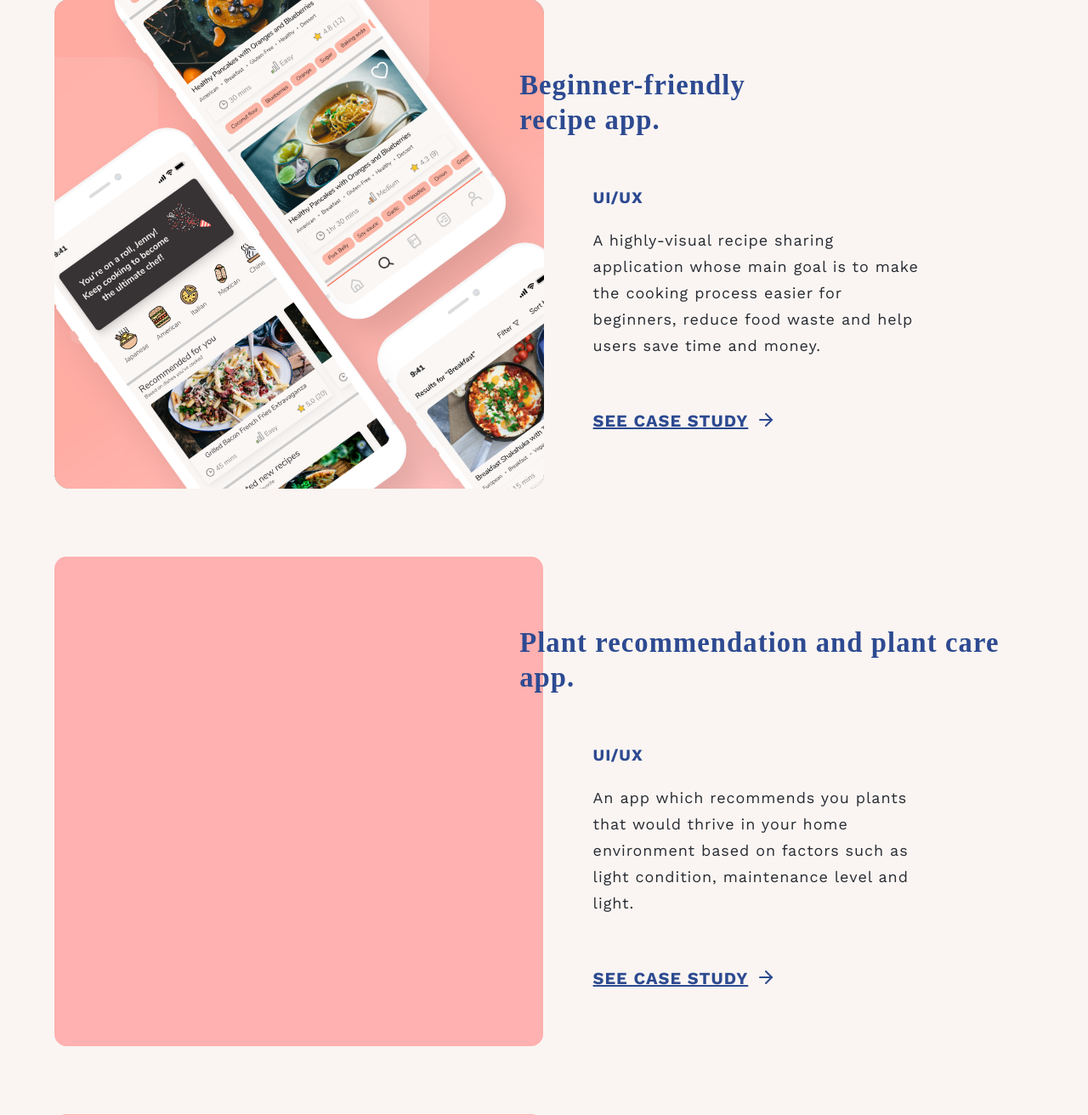
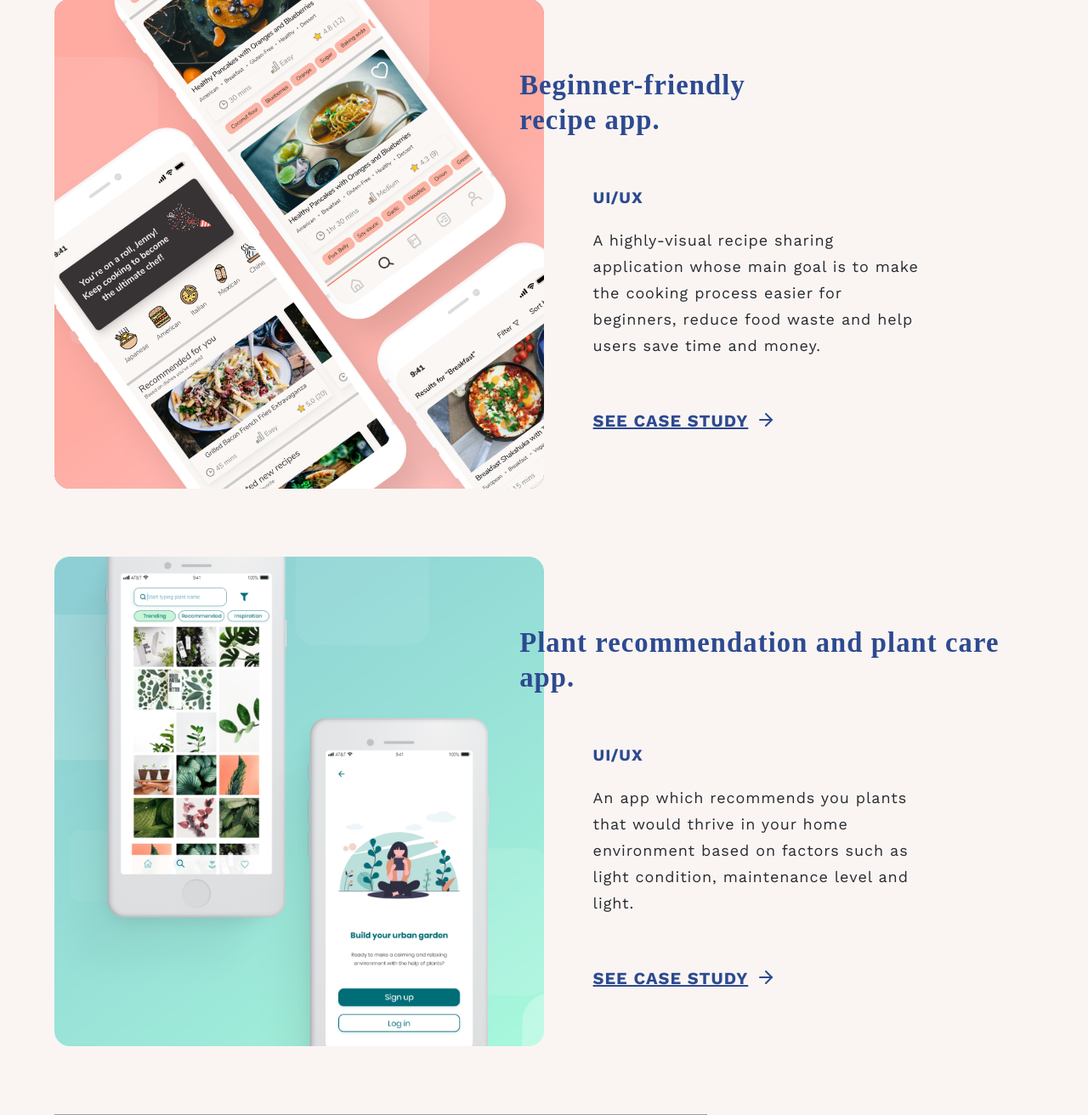
Before and after one commit to petra-stef/portfolio, a PHP site: page / in a window 1280 px wide. Shown: the part 1944-3256 px from the top of the page at 85% size. Run offline with PHP 8.4, Linux system fonts and the light colour scheme; some web fonts are replaced; grey boxes are pictures that could not be loaded.

Commit message:
added images

```diff
--- a/index.php
+++ b/index.php
@@ -68,7 +68,7 @@
 
     <!-- 2nd Project -->
     <div class="project">
-      <img class="project-img" src="./img/pink_rectangle.svg">
+      <img class="project-img" src="./img/project2.png">
       <div class="project-header">
         <h2>Plant recommendation and plant care app.</h2>
       </div>
@@ -86,7 +86,7 @@
 
     <!-- 3rd Project -->
     <div class="project">
-      <img class="project-img" src="./img/pink_rectangle.svg">
+      <img class="project-img" src="./img/unknowneurope2.gif">
       <div class="project-header">
         <h2>Website introducing unknown travel spots.</h2>
       </div>
```
Also changed, not shown: img/project2.png (added), 1 other file.
